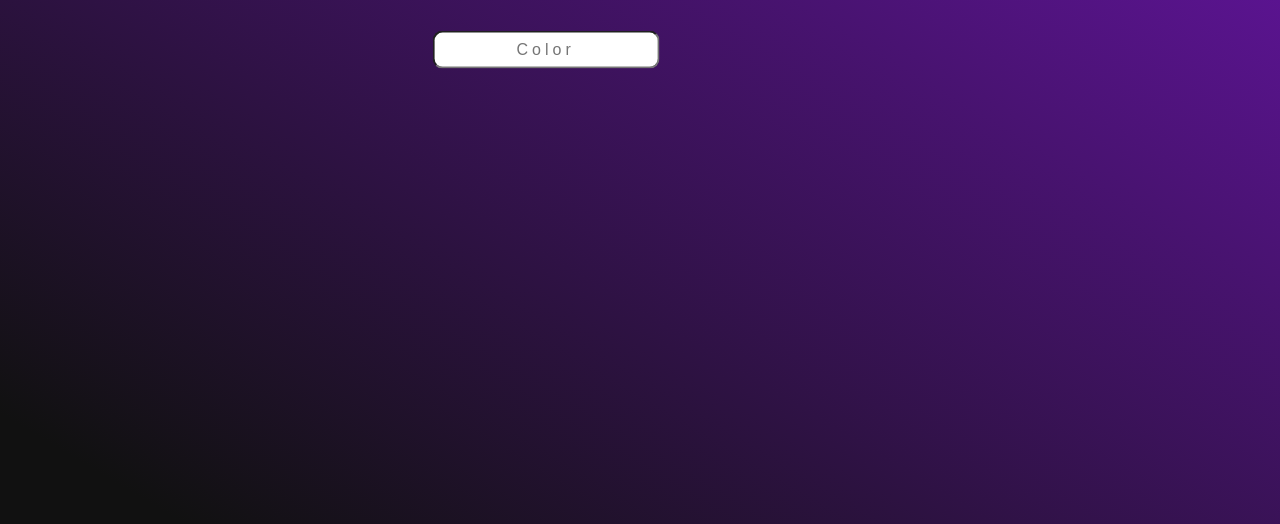
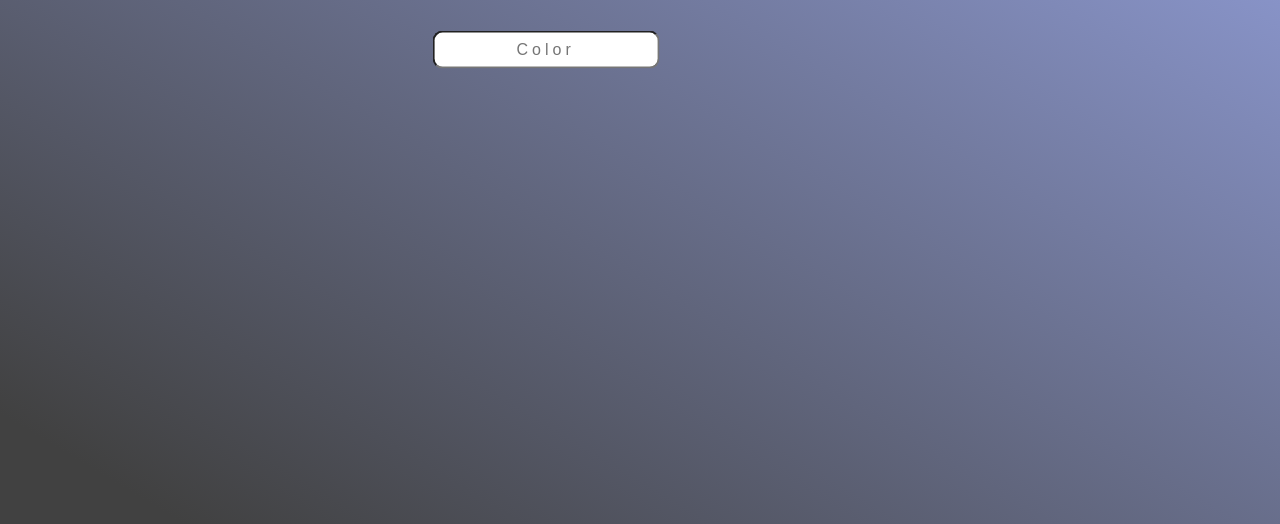
Before and after one commit to ahmad-cod/colorChecker, a plain HTML site: page index.html in a window 1280 px wide. Shown: the part 356-880 px from the top of the page. Drawn offline with Linux system fonts and the light colour scheme.

Commit message:
linear gradient

```diff
--- a/index.html
+++ b/index.html
@@ -14,7 +14,8 @@
             align-items: center;
             flex-direction: column;
             padding: 2rem;
-            background: linear-gradient(210.88deg, #6614a4 9.89%, #111111 93.31%);
+            background: linear-gradient(210.88deg, #929fdb 10.89%, #414141 93.31%);
+
             transform: translate(-10%, -10%);
         }
         h1 {
```
